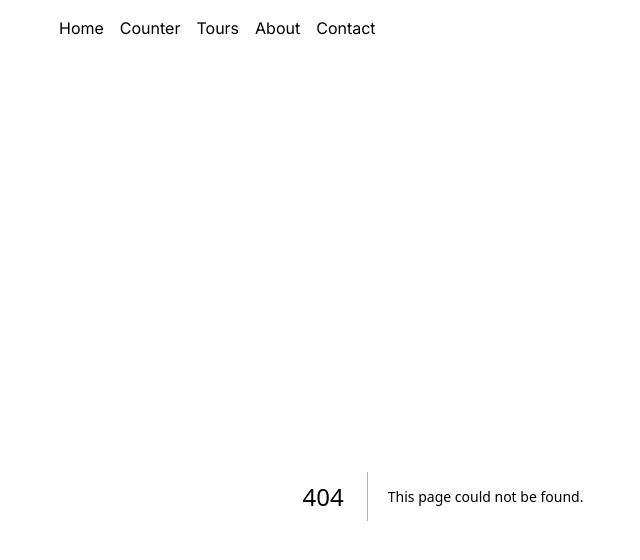
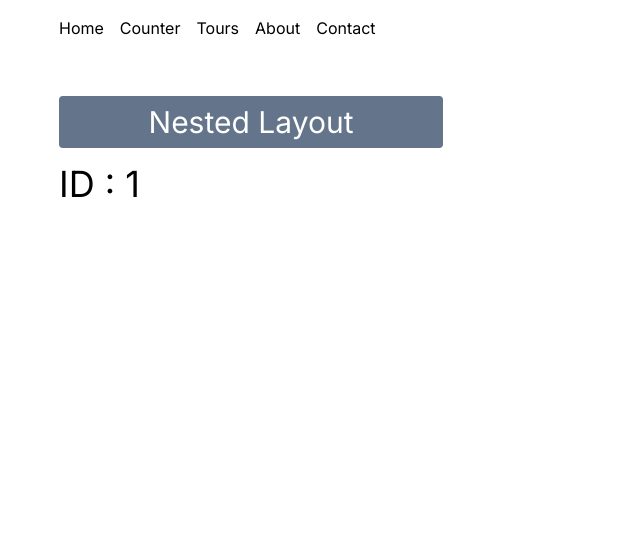
Before and after one commit to lucaserm/next-tutorial, a Next.js app: page /tours/1 in a window 1280 px wide. Before the commit this address had no page. Shown: the top 560 px of the page, without its empty margins (197-837 px from the left). Built offline with nearby package versions, Linux system fonts and the light colour scheme.

Commit message:
Adicionando páginas dinâmicas

```diff
--- /dev/null
+++ b/app/tours/[id]/page.tsx
@@ -0,0 +1,12 @@
+import React from 'react'
+
+function Page({ params }: { params: { id: string } }) {
+
+  return (
+    <div>
+      <h1 className="text-4xl">ID : {params.id}</h1>
+    </div>
+  )
+}
+
+export default Page
--- a/app/tours/page.tsx
+++ b/app/tours/page.tsx
@@ -1,3 +1,4 @@
+import Link from 'next/link';
 import React from 'react'
 
 const url = 'https://www.course-api.com/react-tours-project';
@@ -23,7 +24,11 @@
     <section>
       <h1 className="text-3xl mb-4">Tours</h1>
       {data.map((tour) => {
-        return <h2 key={tour.id}>{tour.name}</h2>
+        return (
+          <Link key={tour.id} href={`/tours/${tour.id}`} className='hover:text-blue-500'>
+            <h2>{tour.name}</h2>
+          </Link>
+        );
       })}
     </section>
   )
```
